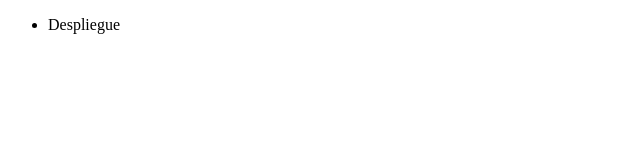
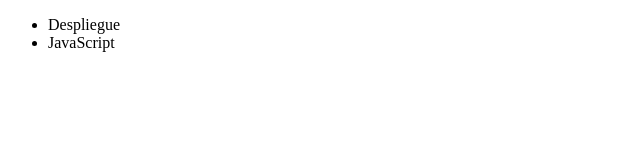
Before and after one commit to itsdavidms/Ejercicio3, a plain HTML site: page index.html in a window 1280 px wide. Shown: the full height of the page, 0-640 px from the left. Drawn offline with Linux system fonts and the light colour scheme.

Commit message:
nuevo modulo

```diff
--- a/index.html
+++ b/index.html
@@ -8,6 +8,7 @@
 <body>
     <ul>
         <li>Despliegue</li>
+	<li>JavaScript</li>
     </ul>
 </body>
 </html>
```
